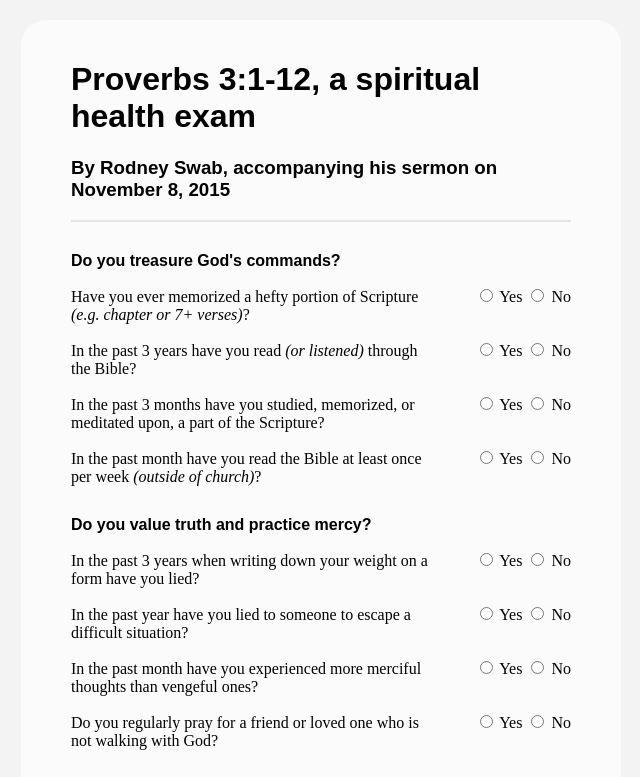
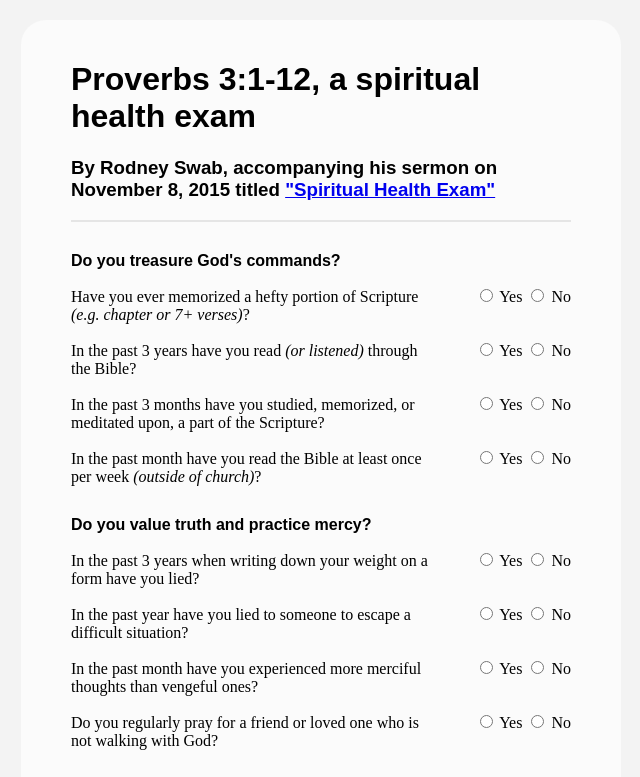
Before and after one commit to TehShrike/swab-spiritual-health-exam, a plain HTML site: page index.html in a window 1280 px wide. Shown: the top 777 px of the page, without its empty margins (319-959 px from the left). Drawn offline with Linux system fonts and the light colour scheme.

Commit message:
Linking to the sermon

```diff
--- a/index.html
+++ b/index.html
@@ -12,7 +12,7 @@
 					Proverbs 3:1-12, a spiritual health exam
 				</h1>
 				<h3>
-					By Rodney Swab, accompanying his sermon on November 8, 2015
+					By Rodney Swab, accompanying his sermon on November 8, 2015 titled <a href="http://www.dominioncovenantchurch.com/?page_id=8&sermon_id=790">"Spiritual Health Exam"</a>
 				</h3>
 				<hr>
 
```
